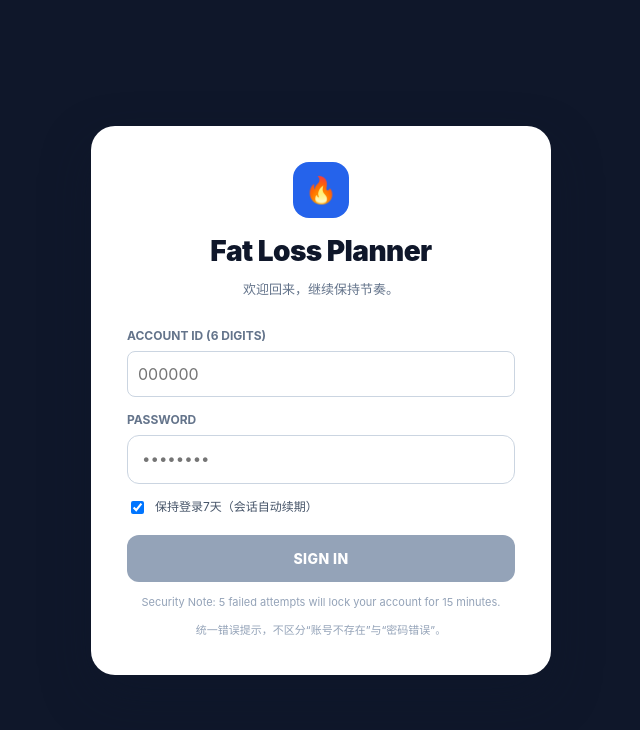
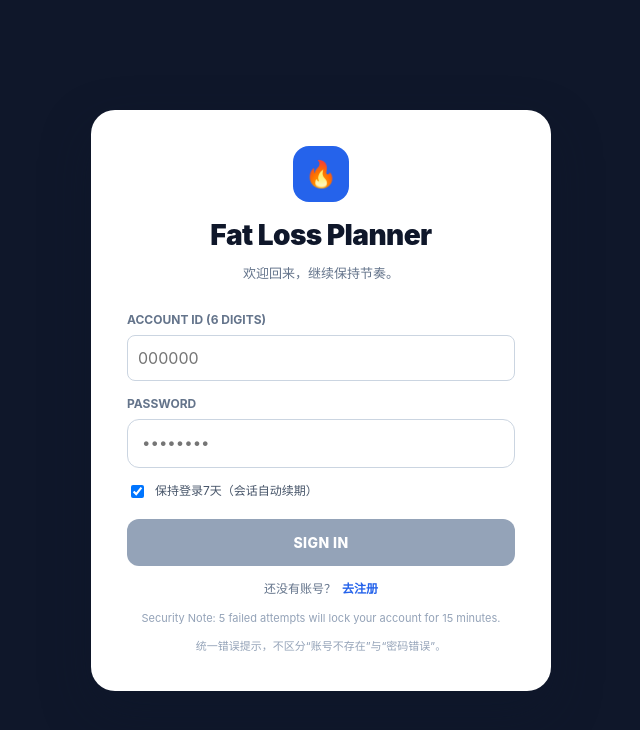
Before and after one commit to Rany010/m_health, a Vue app: page / in a window 1280 px wide. Shown: the top 730 px of the page, without its empty margins (319-959 px from the left). Built offline with nearby package versions, Linux system fonts and the light colour scheme.

Commit message:
adjust UI

```diff
--- a/src/pages/LoginPage.vue
+++ b/src/pages/LoginPage.vue
@@ -4,6 +4,7 @@ import { useRouter } from "vue-router";
 import { apiRequest, setToken } from "../services/api";
 
 const router = useRouter();
+const mode = ref("login");
 const accountId = ref("");
 const password = ref("");
 const rememberSevenDays = ref(true);
@@ -23,8 +24,9 @@ function normalizeAccountId(input) {
 const isValidAccountId = computed(() => /^\d{6}$/.test(accountId.value));
 const isWeakAccount = computed(() => weakAccounts.has(accountId.value));
 const isLocked = computed(() => nowTs.value < lockUntilTs.value);
+const loginLocked = computed(() => mode.value === "login" && isLocked.value);
 const canSubmit = computed(
-  () => isValidAccountId.value && password.value.length > 0 && !isLocked.value && !loading.value
+  () => isValidAccountId.value && password.value.length >= 8 && !loginLocked.value && !loading.value
 );
 const lockRemainMs = computed(() => Math.max(lockUntilTs.value - nowTs.value, 0));
 const lockRemainMinutes = computed(() => String(Math.floor(lockRemainMs.value / 60000)).padStart(2, "0"));
@@ -36,12 +38,16 @@ async function submit() {
   errorText.value = "";
   accountId.value = normalizeAccountId(accountId.value);
   if (!canSubmit.value) {
+    if (password.value.length > 0 && password.value.length < 8) {
+      errorText.value = "密码至少8位。";
+    }
     return;
   }
 
   loading.value = true;
   try {
-    const payload = await apiRequest("/auth-login", {
+    const endpoint = mode.value === "register" ? "/auth-register" : "/auth-login";
+    const payload = await apiRequest(endpoint, {
       method: "POST",
       body: JSON.stringify({
         account_id: accountId.value,
@@ -51,16 +57,26 @@ async function submit() {
     setToken(payload.token);
     window.localStorage.setItem("mhealth_remember_7d", rememberSevenDays.value ? "1" : "0");
     await router.push("/dashboard");
-  } catch (_error) {
-    failCount.value += 1;
-    errorText.value = "账号或密码错误，请重试。";
-    if (failCount.value >= 5) {
-      lockUntilTs.value = Date.now() + 15 * 60 * 1000;
-      errorText.value = "账号或密码错误，请稍后再试。";
+  } catch (error) {
+    if (mode.value === "login") {
+      failCount.value += 1;
+      errorText.value = "账号或密码错误，请重试。";
+      if (failCount.value >= 5) {
+        lockUntilTs.value = Date.now() + 15 * 60 * 1000;
+        errorText.value = "账号或密码错误，请稍后再试。";
+      }
+    } else {
+      errorText.value = error?.message || "注册失败，请稍后重试。";
     }
   } finally {
     loading.value = false;
   }
+}
+
+function switchMode(nextMode) {
+  if (loading.value) return;
+  mode.value = nextMode;
+  errorText.value = "";
 }
 
 onMounted(() => {
@@ -86,7 +102,7 @@ onUnmounted(() => {
       <div class="brand">
         <div class="logo">🔥</div>
         <h1>Fat Loss Planner</h1>
-        <p>欢迎回来，继续保持节奏。</p>
+        <p>{{ mode === "login" ? "欢迎回来，继续保持节奏。" : "创建账号，开启你的减脂计划。" }}</p>
       </div>
 
       <form class="form" @submit.prevent="submit">
@@ -98,7 +114,7 @@ onUnmounted(() => {
             inputmode="numeric"
             maxlength="6"
             placeholder="000000"
-            :disabled="isLocked || loading"
+            :disabled="loginLocked || loading"
             @input="accountId = normalizeAccountId(accountId)"
           />
           <p v-if="accountId && !isValidAccountId" class="hint error-text">账号必须为6位数字。</p>
@@ -112,24 +128,45 @@ onUnmounted(() => {
             v-model="password"
             type="password"
             placeholder="••••••••"
-            :disabled="isLocked || loading"
+            :disabled="loginLocked || loading"
           />
         </div>
+        <p v-if="password && password.length < 8" class="hint error-text">密码至少8位。</p>
 
         <label class="remember">
-          <input v-model="rememberSevenDays" type="checkbox" :disabled="isLocked || loading" />
+          <input v-model="rememberSevenDays" type="checkbox" :disabled="loginLocked || loading" />
           <span>保持登录7天（会话自动续期）</span>
         </label>
 
         <p v-if="errorText" class="error-box">{{ errorText }}</p>
-        <p v-if="isLocked" class="lock-text">
+        <p v-if="loginLocked" class="lock-text">
           账号已锁定，请在 {{ lockRemainMinutes }}分{{ lockRemainSeconds }}秒后重试
         </p>
 
         <button class="submit-btn" type="submit" :disabled="!canSubmit">
-          {{ loading ? "SIGNING IN..." : "SIGN IN" }}
+          {{
+            loading
+              ? mode === "login"
+                ? "SIGNING IN..."
+                : "SIGNING UP..."
+              : mode === "login"
+                ? "SIGN IN"
+                : "SIGN UP"
+          }}
         </button>
       </form>
+
+      <div class="entry-switch">
+        <span>{{ mode === "login" ? "还没有账号？" : "已有账号？" }}</span>
+        <button
+          class="entry-link-btn"
+          type="button"
+          :disabled="loading"
+          @click="switchMode(mode === 'login' ? 'register' : 'login')"
+        >
+          {{ mode === "login" ? "去注册" : "返回登录" }}
+        </button>
+      </div>
 
       <p class="security-note">Security Note: 5 failed attempts will lock your account for 15 minutes.</p>
       <p class="security-note">统一错误提示，不区分“账号不存在”与“密码错误”。</p>
@@ -298,4 +335,35 @@ onUnmounted(() => {
   color: #94a3b8;
   font-size: 11px;
 }
+
+.entry-switch {
+  margin-top: 14px;
+  display: flex;
+  justify-content: center;
+  align-items: center;
+  gap: 6px;
+  font-size: 12px;
+  color: #64748b;
+}
+
+.entry-link-btn {
+  width: auto;
+  border: none;
+  background: transparent;
+  color: #2563eb;
+  font-weight: 700;
+  cursor: pointer;
+  padding: 0;
+}
+
+.entry-link-btn:hover {
+  color: #1d4ed8;
+  text-decoration: underline;
+}
+
+.entry-link-btn:disabled {
+  color: #94a3b8;
+  cursor: not-allowed;
+  text-decoration: none;
+}
 </style>
```
